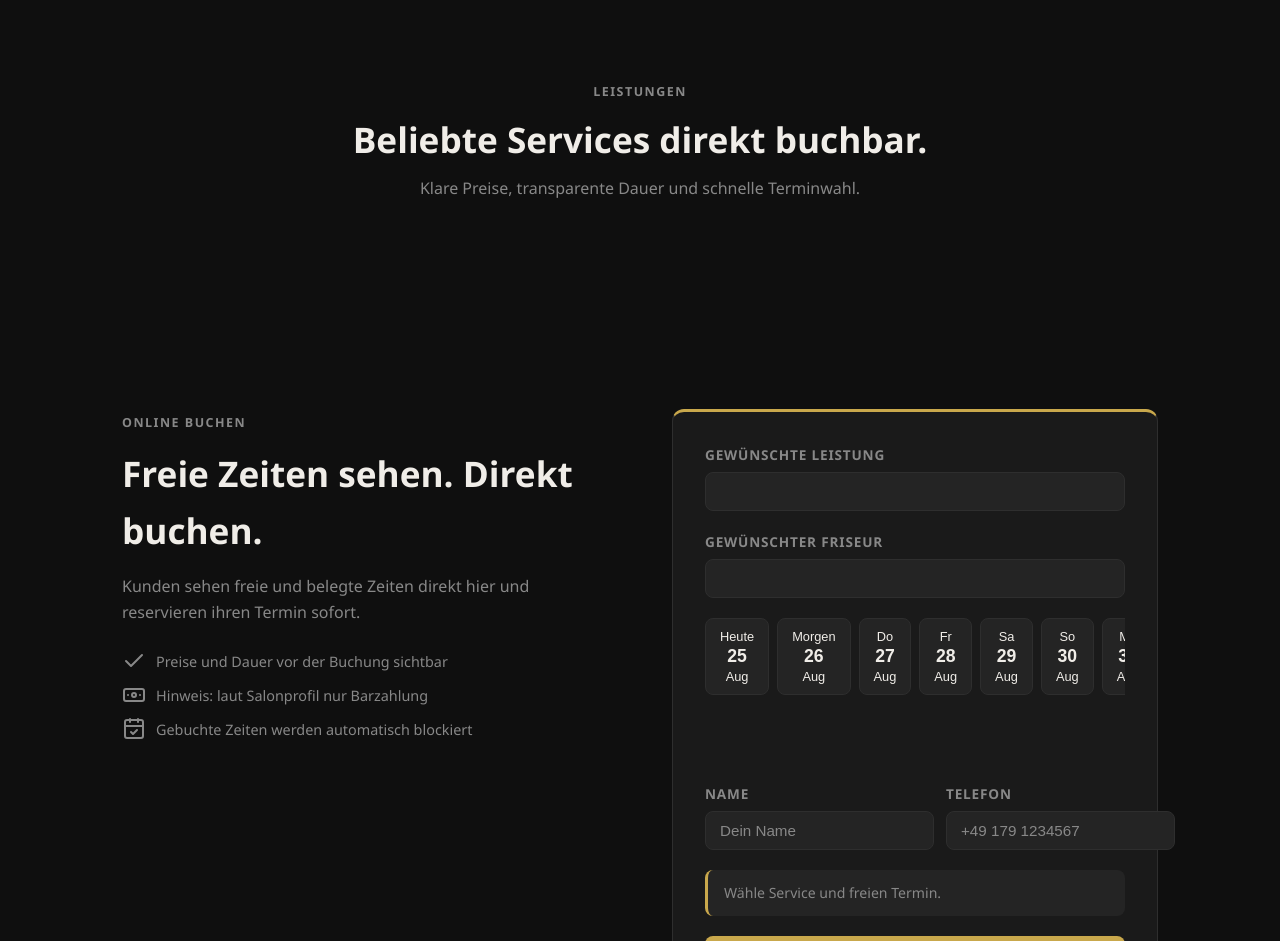
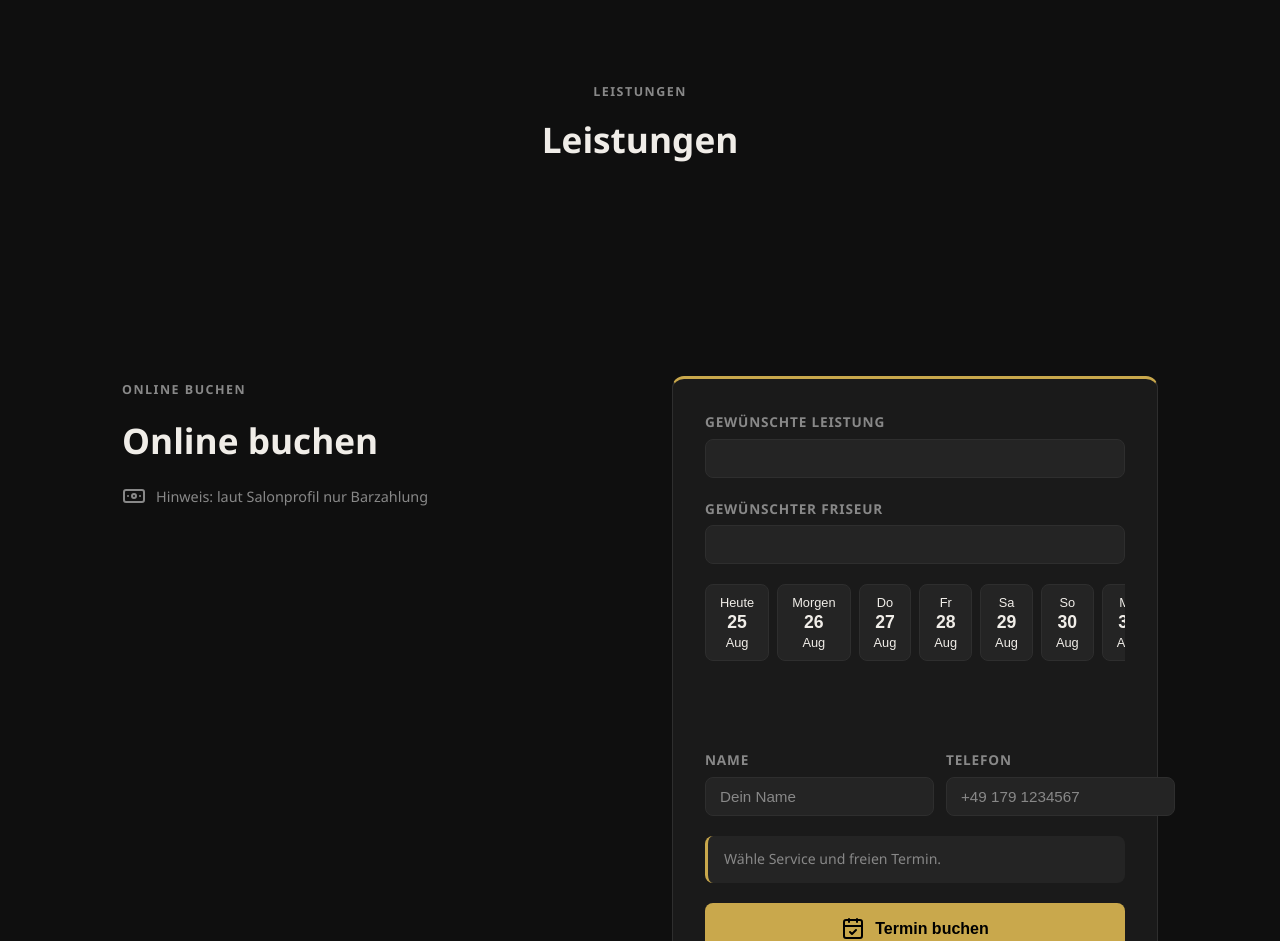
Before and after one commit to Jascha0/Claude-Barber, a website: page ich-will-schauen-was-besser-ist/barber-demo/index.html in a window 1280 px wide. Shown: the part 855-1796 px from the top of the page. Drawn offline with nearby package versions, Linux system fonts and the light colour scheme; no server answers.

Commit message:
content(booking-page): simplify Leistungen and Online-buchen section headers

```diff
--- a/ich-will-schauen-was-besser-ist/barber-demo/index.html
+++ b/ich-will-schauen-was-besser-ist/barber-demo/index.html
@@ -68,8 +68,7 @@
       <section id="services" class="section">
         <div class="section-head">
           <p class="eyebrow">Leistungen</p>
-          <h2>Beliebte Services direkt buchbar.</h2>
-          <p>Klare Preise, transparente Dauer und schnelle Terminwahl.</p>
+          <h2>Leistungen</h2>
         </div>
         <div class="service-grid" id="serviceGrid" aria-live="polite"></div>
       </section>
@@ -77,12 +76,9 @@
       <section id="booking" class="booking-section" aria-labelledby="booking-title">
         <div class="booking-copy">
           <p class="eyebrow">Online buchen</p>
-          <h2 id="booking-title">Freie Zeiten sehen. Direkt buchen.</h2>
-          <p>Kunden sehen freie und belegte Zeiten direkt hier und reservieren ihren Termin sofort.</p>
+          <h2 id="booking-title">Online buchen</h2>
           <ul class="trust-list">
-            <li><i data-lucide="check" aria-hidden="true"></i> Preise und Dauer vor der Buchung sichtbar</li>
             <li><i data-lucide="banknote" aria-hidden="true"></i> Hinweis: laut Salonprofil nur Barzahlung</li>
-            <li><i data-lucide="calendar-check" aria-hidden="true"></i> Gebuchte Zeiten werden automatisch blockiert</li>
           </ul>
         </div>
 
```
